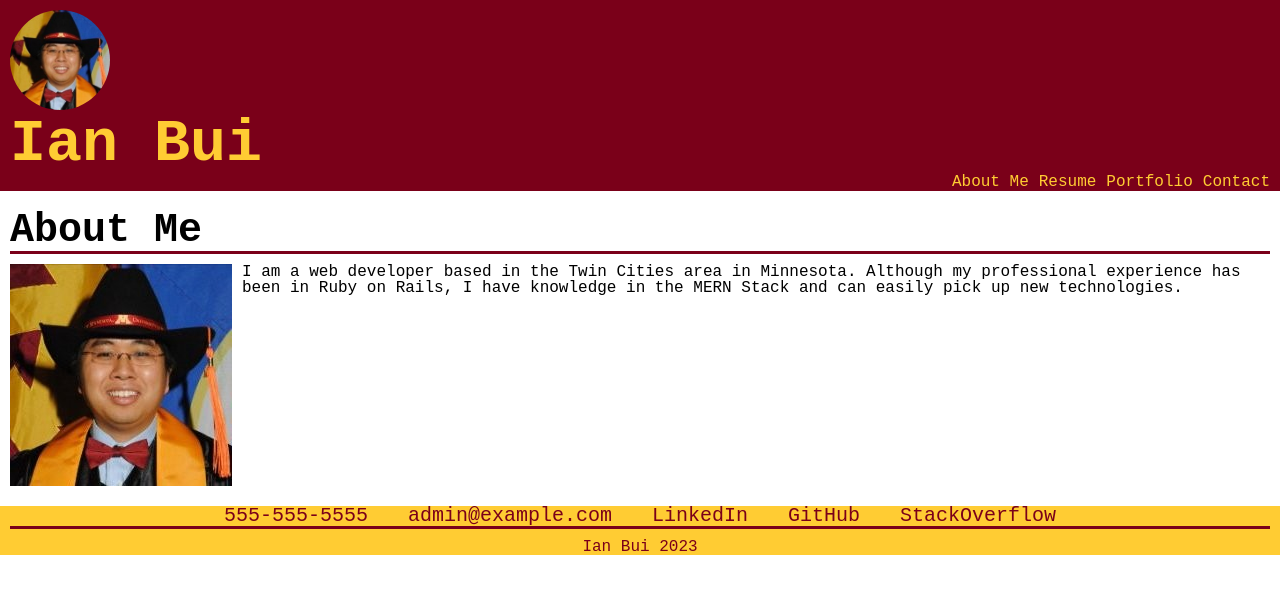
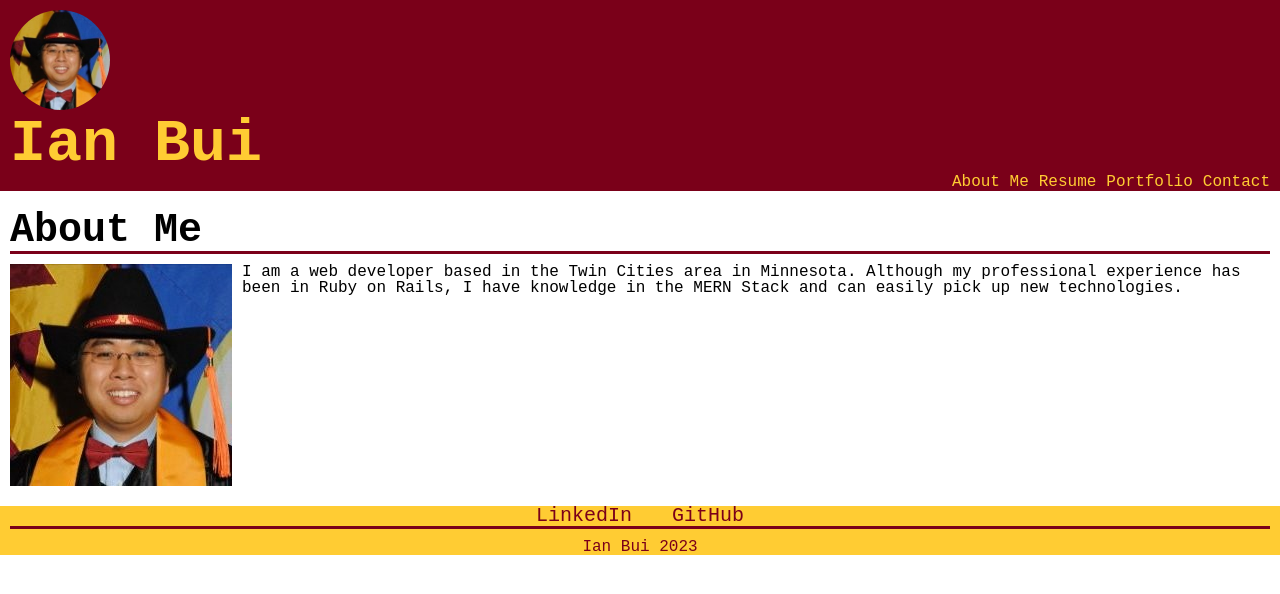
Before and after one commit to thinkbui/umn-edx-react-portfolio, a React (Create React App) app: page / in a window 1280 px wide. Shown: the top 594 px of the page. Built offline with nearby package versions, Linux system fonts and the light colour scheme.

Commit message:
Removed undesired links and updated desired links

```diff
--- a/src/constants/Constants.js
+++ b/src/constants/Constants.js
@@ -121,31 +121,31 @@ export const resume_link = {
 };
 
 export const contact_options = [
-  {
-    "key": "phone",
-    "title": "555-555-5555",
-    "href": "tel:5555555555"
-  },
-  {
-    "key": "email",
-    "title": "admin@example.com",
-    "href": "mailto:admin@example.com"
-  },
+  // {
+  //   "key": "phone",
+  //   "title": "555-555-5555",
+  //   "href": "tel:5555555555"
+  // },
+  // {
+  //   "key": "email",
+  //   "title": "admin@example.com",
+  //   "href": "mailto:admin@example.com"
+  // },
   {
     "key": "linkedin",
     "title": "LinkedIn",
-    "href": ""
+    "href": "https://www.linkedin.com/in/ian-bui-81b3668/"
   },
   {
     "key": "github",
     "title": "GitHub",
-    "href": ""
+    "href": "https://github.com/thinkbui"
   },
-  {
-    "key": "stackoverflow",
-    "title": "StackOverflow",
-    "href": ""
-  },
+  // {
+  //   "key": "stackoverflow",
+  //   "title": "StackOverflow",
+  //   "href": ""
+  // },
 ];
 
 export const footer_text = "Ian Bui 2023";
```
